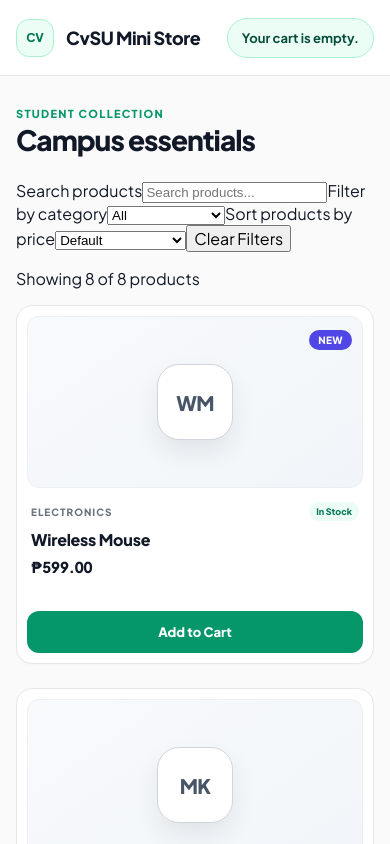
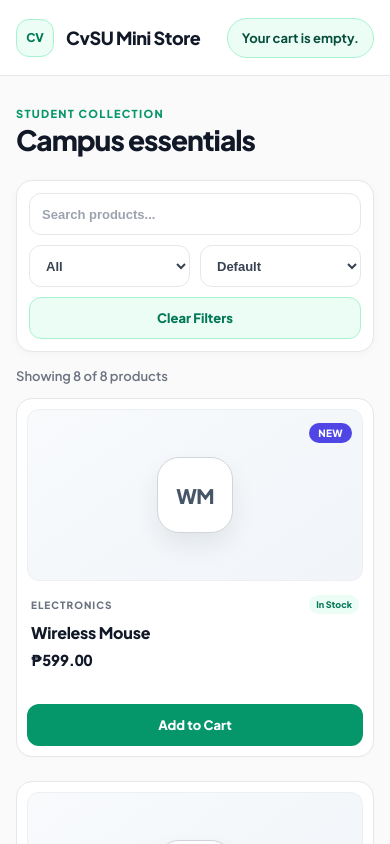
Before and after one commit to Shimizu019/dcit26-mini-product-catalog, a React (Vite) app: page / in a window 390 px wide. Shown: the top 844 px of the page. Built offline with nearby package versions, Linux system fonts and the light colour scheme.

Commit message:
style: add responsive SearchBar styling and update README with Lab 4 guide answers

```diff
--- a/src/App.css
+++ b/src/App.css
@@ -119,6 +119,113 @@ button {
   font-weight: 800;
 }
 
+.search-bar {
+  display: flex;
+  align-items: center;
+  gap: 10px;
+  border: 1px solid #e5e7eb;
+  border-radius: 16px;
+  background: #ffffff;
+  padding: 12px;
+  margin-bottom: 16px;
+  box-shadow: 0 2px 8px rgba(17, 24, 39, 0.03);
+}
+
+.search-field,
+.category-field,
+.sort-field {
+  min-width: 0;
+}
+
+.search-field {
+  flex: 1 1 280px;
+}
+
+.category-field,
+.sort-field {
+  flex: 0 1 180px;
+}
+
+.search-input,
+.category-select,
+.sort-select {
+  width: 100%;
+  height: 42px;
+  border: 1px solid #e5e7eb;
+  border-radius: 12px;
+  background: #ffffff;
+  color: #374151;
+  padding: 0 12px;
+  font-size: 13px;
+  font-weight: 600;
+  outline: none;
+  transition: border-color 150ms ease, box-shadow 150ms ease;
+}
+
+.search-input::placeholder {
+  color: #9ca3af;
+}
+
+.search-input:focus,
+.category-select:focus,
+.sort-select:focus {
+  border-color: #059669;
+  box-shadow: 0 0 0 3px #d1fae5;
+}
+
+.category-select,
+.sort-select {
+  cursor: pointer;
+}
+
+.clear-filters-btn {
+  height: 42px;
+  flex-shrink: 0;
+  border: 1px solid #a7f3d0;
+  border-radius: 12px;
+  background: #ecfdf5;
+  color: #047857;
+  padding: 0 14px;
+  font-size: 13px;
+  font-weight: 800;
+  cursor: pointer;
+  transition: background 150ms ease, border-color 150ms ease;
+}
+
+.clear-filters-btn:hover {
+  border-color: #059669;
+  background: #d1fae5;
+}
+
+.results-count {
+  margin: 0 0 14px;
+  color: #6b7280;
+  font-size: 13px;
+  font-weight: 600;
+}
+
+.empty-state {
+  border: 1px dashed #d1d5db;
+  border-radius: 16px;
+  background: #ffffff;
+  margin: 24px 0;
+  padding: 48px 20px;
+  color: #6b7280;
+  text-align: center;
+  font-size: 14px;
+  font-weight: 600;
+}
+
+.sr-only {
+  position: absolute;
+  width: 1px;
+  height: 1px;
+  overflow: hidden;
+  clip: rect(0, 0, 0, 0);
+  white-space: nowrap;
+  clip-path: inset(50%);
+}
+
 .product-grid {
   display: grid;
   grid-template-columns: repeat(4, minmax(0, 1fr));
@@ -154,6 +261,24 @@ button {
     padding: 32px 16px 48px;
   }
 
+  .search-bar {
+    display: grid;
+    grid-template-columns: 1fr 1fr;
+  }
+
+  .search-field {
+    grid-column: 1 / -1;
+  }
+
+  .category-field,
+  .sort-field {
+    width: 100%;
+  }
+
+  .clear-filters-btn {
+    grid-column: 1 / -1;
+  }
+
   .product-grid {
     grid-template-columns: 1fr;
   }
```
Also changed, not shown: 1 other file (tests, documents, lock files or other folders).
